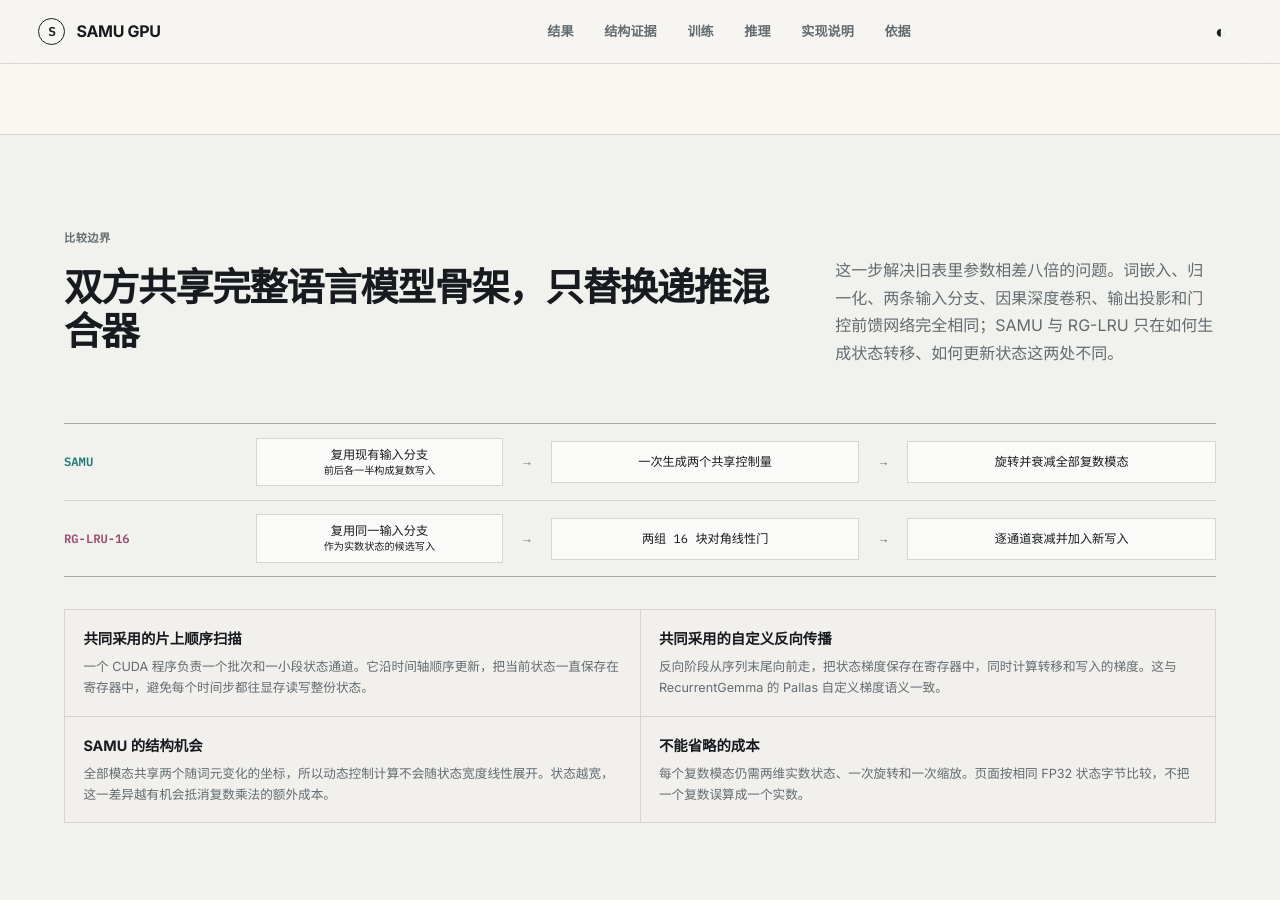
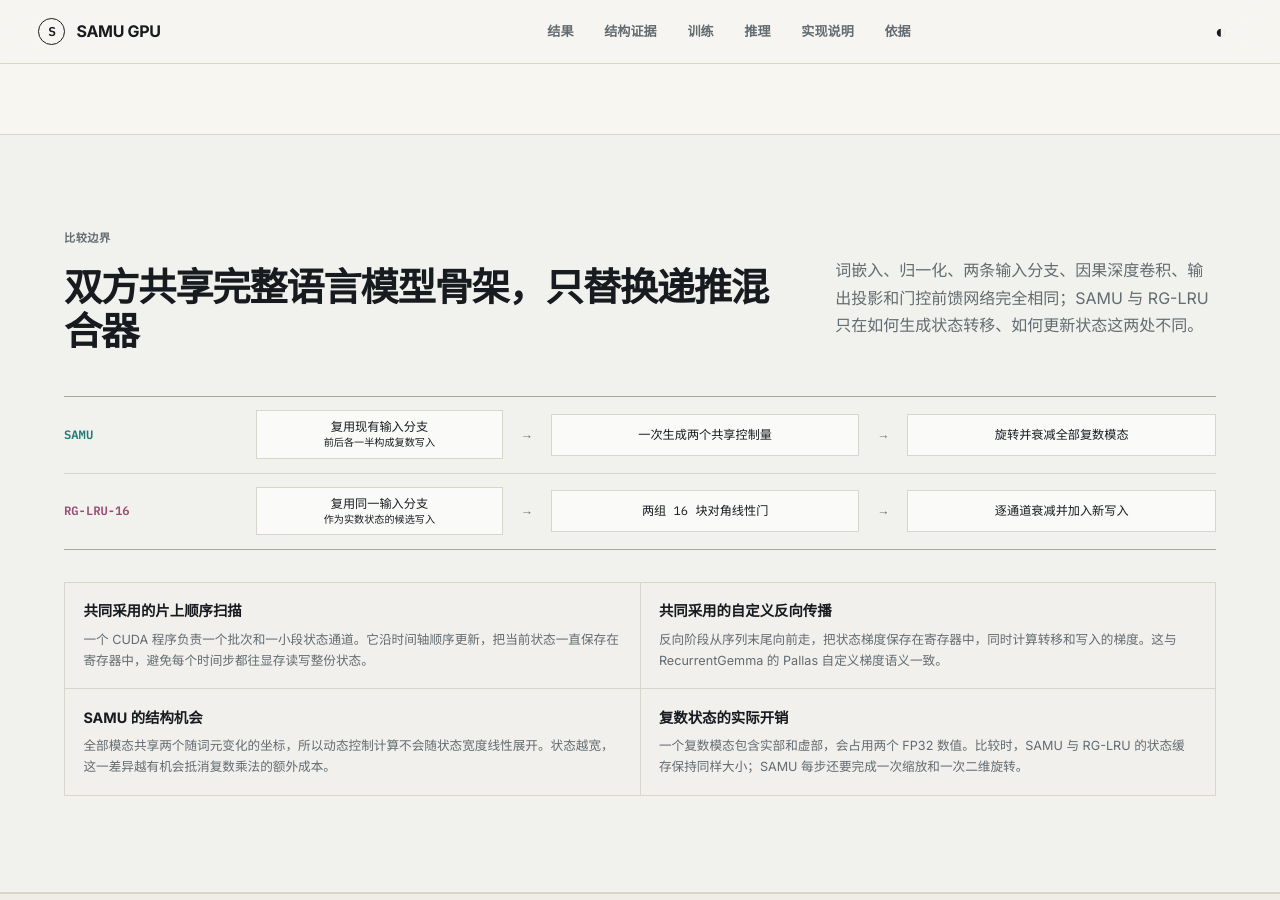
Before and after one commit to Botwwt/Botwwt.github.io, a Jekyll site: the page SAMU_GPU/index.html, which Jekyll copies as it is, in a window 1280 px wide and 900 px high, scrolled down 1729 px. Built offline with Jekyll 4.4.1, drawn with Linux system fonts in a browser that asks for light colours.

Commit message:
Clarify recurrent cost comparison copy

```diff
--- a/SAMU_GPU/index.html
+++ b/SAMU_GPU/index.html
@@ -8,8 +8,8 @@
   <link rel="preconnect" href="https://fonts.googleapis.com">
   <link rel="preconnect" href="https://fonts.gstatic.com" crossorigin>
   <link href="https://fonts.googleapis.com/css2?family=IBM+Plex+Mono:wght@400;500;600&family=Inter:wght@400;500;600;700&family=Noto+Sans+SC:wght@400;500;600;700&display=swap" rel="stylesheet">
-  <link rel="stylesheet" href="styles/base.css?v=20260830-4">
-  <link rel="stylesheet" href="styles/course.css?v=20260830-4">
+  <link rel="stylesheet" href="styles/base.css?v=20260830-5">
+  <link rel="stylesheet" href="styles/course.css?v=20260830-5">
   <script defer src="https://cdn.jsdelivr.net/npm/katex@0.16.11/dist/katex.min.js"></script>
   <link rel="stylesheet" href="https://cdn.jsdelivr.net/npm/katex@0.16.11/dist/katex.min.css">
 </head>
@@ -43,7 +43,7 @@
     </section>
 
     <section class="architecture-delta" id="advantage" aria-labelledby="advantage-title">
-      <div class="delta-heading"><p class="part-label">比较边界</p><h2 id="advantage-title">双方共享完整语言模型骨架，只替换递推混合器</h2><p>这一步解决旧表里参数相差八倍的问题。词嵌入、归一化、两条输入分支、因果深度卷积、输出投影和门控前馈网络完全相同；SAMU 与 RG-LRU 只在如何生成状态转移、如何更新状态这两处不同。</p></div>
+      <div class="delta-heading"><p class="part-label">比较边界</p><h2 id="advantage-title">双方共享完整语言模型骨架，只替换递推混合器</h2><p>词嵌入、归一化、两条输入分支、因果深度卷积、输出投影和门控前馈网络完全相同；SAMU 与 RG-LRU 只在如何生成状态转移、如何更新状态这两处不同。</p></div>
       <div class="pipeline-compare">
         <div class="pipeline-row samu-row"><span class="pipeline-name">SAMU</span><span>复用现有输入分支<br><small>前后各一半构成复数写入</small></span><i>→</i><span>一次生成两个共享控制量</span><i>→</i><span>旋转并衰减全部复数模态</span></div>
         <div class="pipeline-row rglru-row"><span class="pipeline-name">RG-LRU-16</span><span>复用同一输入分支<br><small>作为实数状态的候选写入</small></span><i>→</i><span>两组 16 块对角线性门</span><i>→</i><span>逐通道衰减并加入新写入</span></div>
@@ -52,7 +52,7 @@
         <div><b>共同采用的片上顺序扫描</b><p>一个 CUDA 程序负责一个批次和一小段状态通道。它沿时间轴顺序更新，把当前状态一直保存在寄存器中，避免每个时间步都往显存读写整份状态。</p></div>
         <div><b>共同采用的自定义反向传播</b><p>反向阶段从序列末尾向前走，把状态梯度保存在寄存器中，同时计算转移和写入的梯度。这与 RecurrentGemma 的 Pallas 自定义梯度语义一致。</p></div>
         <div><b>SAMU 的结构机会</b><p>全部模态共享两个随词元变化的坐标，所以动态控制计算不会随状态宽度线性展开。状态越宽，这一差异越有机会抵消复数乘法的额外成本。</p></div>
-        <div><b>不能省略的成本</b><p>每个复数模态仍需两维实数状态、一次旋转和一次缩放。页面按相同 FP32 状态字节比较，不把一个复数误算成一个实数。</p></div>
+        <div><b>复数状态的实际开销</b><p>一个复数模态包含实部和虚部，会占用两个 FP32 数值。比较时，SAMU 与 RG-LRU 的状态缓存保持同样大小；SAMU 每步还要完成一次缩放和一次二维旋转。</p></div>
       </div>
     </section>
 
@@ -137,6 +137,6 @@
     </section>
   </main>
   <div id="tooltip" class="tooltip" hidden></div>
-  <script type="module" src="src/app.js?v=20260830-4"></script>
+  <script type="module" src="src/app.js?v=20260830-5"></script>
 </body>
 </html>
--- a/SAMU_GPU/src/complete-analysis.js
+++ b/SAMU_GPU/src/complete-analysis.js
@@ -1,4 +1,4 @@
-import {renderAdvantageFigures} from "./advantage-figures.js?v=20260830-4";
+import {renderAdvantageFigures} from "./advantage-figures.js?v=20260830-5";
 
 const NS = "http://www.w3.org/2000/svg";
 const RESULT_ROOT = "benchmark_results_small_model";
--- a/SAMU_GPU/src/visualizations/core.js
+++ b/SAMU_GPU/src/visualizations/core.js
@@ -1,4 +1,4 @@
-import {css, fitCanvas, roundedRect} from "../animation-controller.js?v=20260830-4";
+import {css, fitCanvas, roundedRect} from "../animation-controller.js?v=20260830-5";
 
 const line = (ctx, a, b, color, width = 2) => {
   ctx.beginPath(); ctx.moveTo(...a); ctx.lineTo(...b);
```
Also changed, not shown: SAMU_GPU/scripts/validate-site.mjs (+5 -4 lines), SAMU_GPU/src/app.js (+4 -4 lines).
